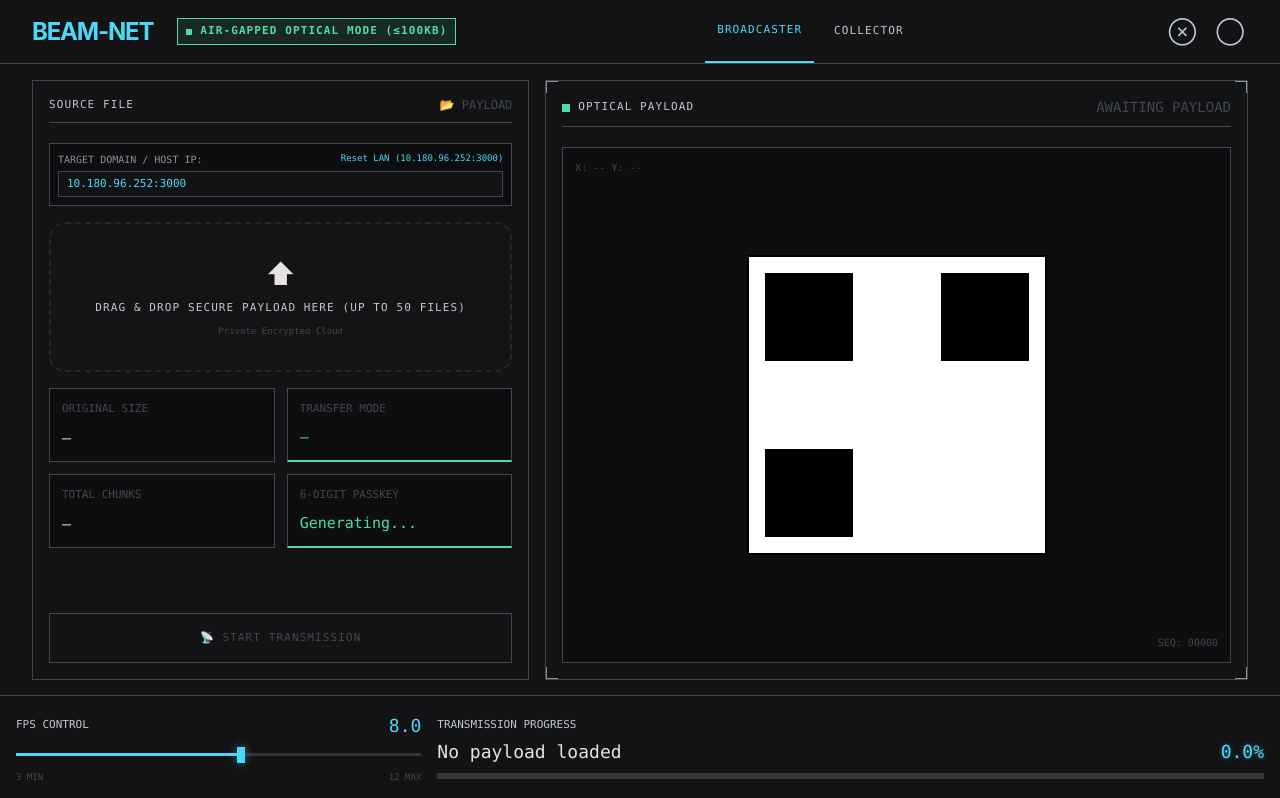
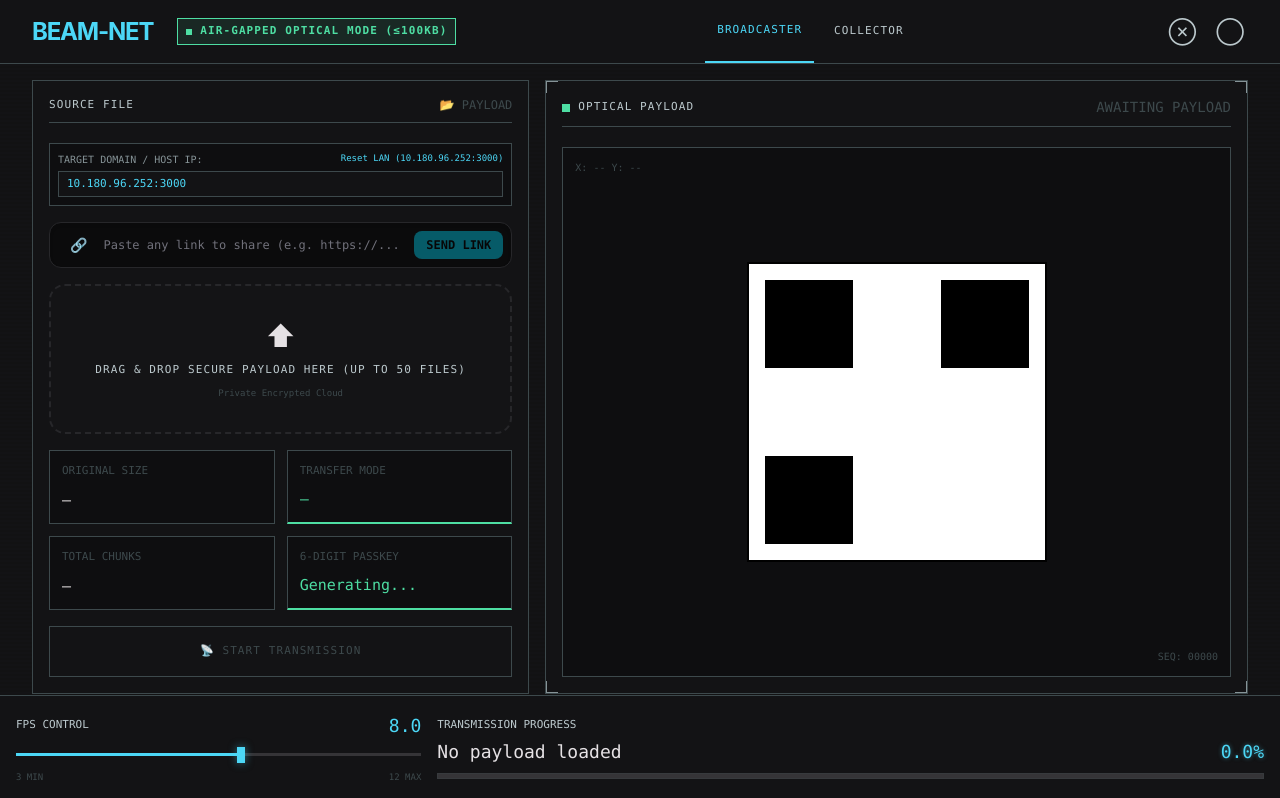
Before and after one commit to aryanonestar/beamnet, a Next.js app: page /send in a window 1280 px wide. Shown: the top 798 px of the page. Built offline with nearby package versions, Linux system fonts and the light colour scheme.

Commit message:
Add URL/Link input bar inside top section of broadcaster dropzone

```diff
--- a/components/Broadcaster.tsx
+++ b/components/Broadcaster.tsx
@@ -87,6 +87,26 @@ export default function Broadcaster() {
 
   // Modal State
   const [showSelectorModal, setShowSelectorModal] = useState(false);
+
+  // Pasted Link State
+  const [pastedUrl, setPastedUrl] = useState<string>("");
+
+  // Convert pasted link into a virtual File object and feed it to the existing transfer engine
+  const handleSendPastedLink = async (e?: React.FormEvent) => {
+    if (e) e.preventDefault();
+    const trimmedUrl = pastedUrl.trim();
+    if (!trimmedUrl) return;
+
+    const formattedUrl = /^https?:\/\//i.test(trimmedUrl)
+      ? trimmedUrl
+      : `https://${trimmedUrl}`;
+
+    const linkBlob = new Blob([formattedUrl], { type: "text/plain" });
+    const virtualLinkFile = new File([linkBlob], "shared_link.txt", { type: "text/plain" });
+
+    await processSelectedFiles([virtualLinkFile]);
+    setPastedUrl("");
+  };
 
   // Initialize Host
   useEffect(() => {
@@ -531,6 +551,28 @@ const SYNC_CADENCE_MS = 333; // 3 FPS (333ms per frame/snapshot) - Synchronized
                 />
               </div>
 
+              {/* TOP SECTION: LINK INPUT BAR */}
+              <form
+                onSubmit={handleSendPastedLink}
+                className="p-2 mb-4 rounded-xl bg-zinc-950/80 border border-zinc-800 flex items-center gap-2 shadow-inner"
+              >
+                <span className="pl-3 text-cyan-400 text-sm">🔗</span>
+                <input
+                  type="url"
+                  value={pastedUrl}
+                  onChange={(e) => setPastedUrl(e.target.value)}
+                  placeholder="Paste any link to share (e.g. https://...)"
+                  className="w-full bg-transparent text-xs text-zinc-100 placeholder-zinc-500 focus:outline-none px-2 py-1 font-mono"
+                />
+                <button
+                  type="submit"
+                  disabled={!pastedUrl.trim()}
+                  className="px-3 py-1.5 rounded-lg bg-cyan-400 hover:bg-cyan-300 disabled:opacity-40 disabled:hover:bg-cyan-400 text-black text-xs font-bold transition-all flex-shrink-0 font-mono uppercase"
+                >
+                  SEND LINK
+                </button>
+              </form>
+
               {/* Drop zone */}
               <label
                 className={cn(
```
